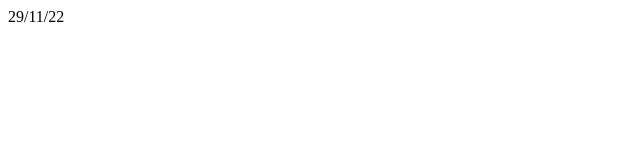
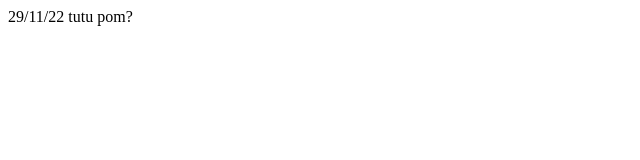
Before and after one commit to iverubini/coursera_test, a plain HTML site: page site/index.html in a window 1280 px wide. Shown: the full height of the page, 0-640 px from the left. Drawn offline with Linux system fonts and the light colour scheme.

Commit message:
Small addition to page content

```diff
--- a/site/index.html
+++ b/site/index.html
@@ -5,7 +5,7 @@
 </head>
 <body>
 
-	29/11/22
+	29/11/22 tutu pom?
 
 </body>
 </html>
```
